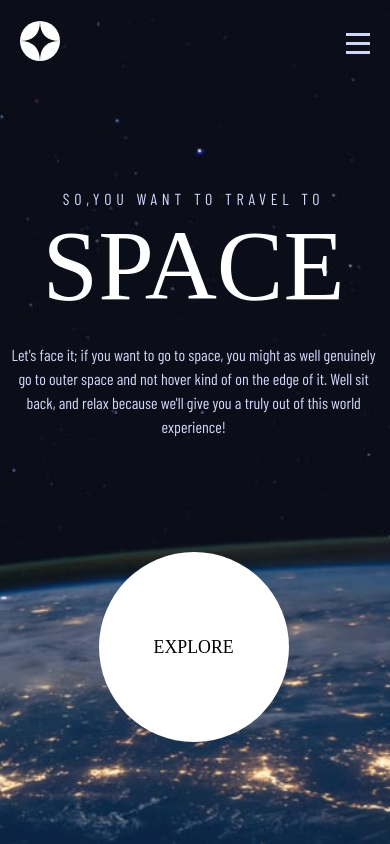
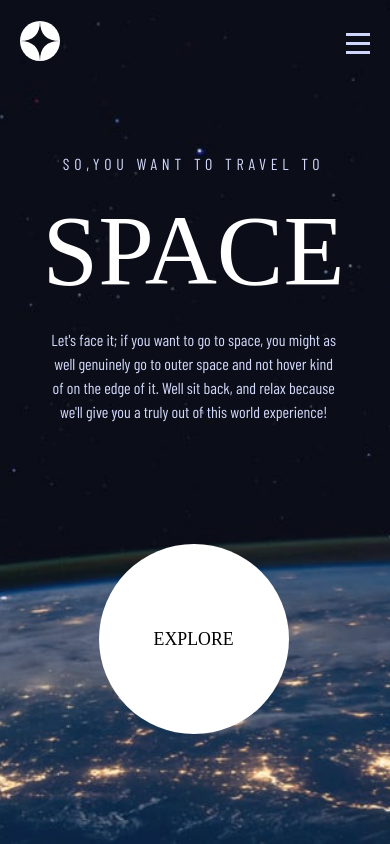
Before and after one commit to harishfuego33/FrontEnd-space-tour, a React (Create React App) app: page / in a window 390 px wide. Built offline with nearby package versions, Linux system fonts and the light colour scheme; a web font is replaced by a local one.

Commit message:
home page completed

```diff
--- a/sass/base/_mediaquery.scss
+++ b/sass/base/_mediaquery.scss
@@ -33,6 +33,7 @@
     grid-template-columns: 1fr;
     grid-template-rows: repeat(2, 1fr);
     gap: 2rem;
+    margin-top: 12.4rem;
   }
   .article {
     grid-area: 1 / 1 / 2 / 2;
@@ -43,7 +44,7 @@
   }
   :root {
     --heading-1: 13rem;
-    // --heading-2: 5.56rem;
+    --heading-2: 5.56rem;
     --heading-3: 3.1136rem;
     --heading-4: 1.7792rem;
     --heading-5: 1.2rem;
@@ -52,7 +53,6 @@
   .article {
     &__heading-5 {
       text-align: center;
-      display: inline;
     }
     &__heading-1 {
       text-align: center;
@@ -93,15 +93,17 @@
     width: auto;
     &__heading-5 {
       text-align: center;
-      margin-bottom: 1rem;
+      margin-bottom: 2rem;
     }
     &__heading-1 {
       text-align: center;
       margin-bottom: 2rem;
+      // font-size: var(--heading-1);
     }
     &__para-1 {
       text-align: center;
-      word-wrap: normal;
+      margin-inline: 1rem;
+      width: 290px;
     }
   }
   .hamburger__box {
--- a/src/index.css
+++ b/src/index.css
@@ -279,6 +279,7 @@ body {
     grid-template-columns: 1fr;
     grid-template-rows: repeat(2, 1fr);
     gap: 2rem;
+    margin-top: 12.4rem;
   }
   .article {
     grid-area: 1/1/2/2;
@@ -289,6 +290,7 @@ body {
   }
   :root {
     --heading-1: 13rem;
+    --heading-2: 5.56rem;
     --heading-3: 3.1136rem;
     --heading-4: 1.7792rem;
     --heading-5: 1.2rem;
@@ -296,7 +298,6 @@ body {
   }
   .article__heading-5 {
     text-align: center;
-    display: inline;
   }
   .article__heading-1 {
     text-align: center;
@@ -335,7 +336,7 @@ body {
   }
   .article__heading-5 {
     text-align: center;
-    margin-bottom: 1rem;
+    margin-bottom: 2rem;
   }
   .article__heading-1 {
     text-align: center;
@@ -343,7 +344,8 @@ body {
   }
   .article__para-1 {
     text-align: center;
-    word-wrap: normal;
+    margin-inline: 1rem;
+    width: 290px;
   }
   .hamburger__box {
     display: flex;
```
Also changed, not shown: 1 other file (tests, documents, lock files or other folders).
